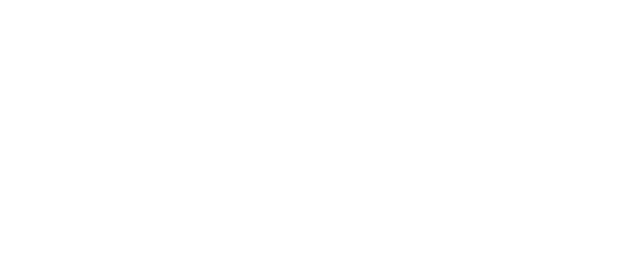
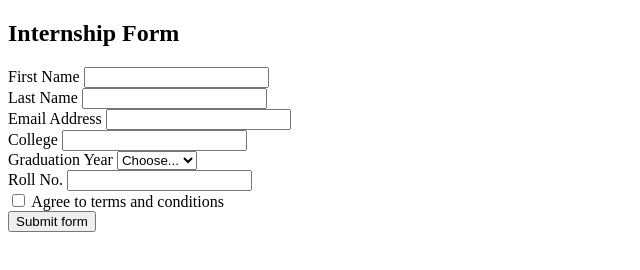
Before and after one commit to acciojob/bootstrap-form-easy-Arsh249, a website: page main.html in a window 1280 px wide. Shown: the whole page, without its empty margins (0-640 px from the left). Drawn offline with Linux system fonts and the light colour scheme.

Commit message:
created a submission

```diff
--- a/main.html
+++ b/main.html
@@ -8,6 +8,51 @@
 
 <body>
 	<!-- the entire body must be written by student -->
+	<form id="internship-form">
+        <h2>Internship Form</h2>
+        <div>
+            <label for="first-name-input">First Name</label>
+            <input type="text" id="first-name-input">
+            <span class="error" id="first-name-error">First name required!</span>
+        </div>
+        <div>
+            <label for="last-name-input">Last Name</label>
+            <input type="text" id="last-name-input">
+            <span class="error" id="last-name-error">Last name required!</span>
+        </div>
+        <div>
+            <label for="email-input">Email Address</label>
+            <input type="email" id="email-input">
+            <span class="error" id="email-error">Email required!</span>
+        </div>
+        <div>
+            <label for="college-input">College</label>
+            <input type="text" id="college-input">
+            <span class="error" id="college-error">Please provide a valid college.</span>
+        </div>
+        <div>
+            <label for="graduation-year-input">Graduation Year</label>
+            <select id="graduation-year-input">
+                <option value="">Choose...</option>
+                <option value="2020">2020</option>
+                <option value="2021">2021</option>
+                <option value="2022">2022</option>
+                <option value="2023">2023</option>
+            </select>
+            <span class="error" id="graduation-year-error">Please select a valid Graduation Year.</span>
+        </div>
+        <div>
+            <label for="roll-no-input">Roll No.</label>
+            <input type="text" id="roll-no-input">
+            <span class="error" id="roll-no-error">Please provide a valid Roll no.</span>
+        </div>
+        <div>
+            <input type="checkbox" id="conditions-checkbox">
+            <label for="conditions-checkbox">Agree to terms and conditions</label>
+            <span class="error" id="conditions-error">You must agree before submitting.</span>
+        </div>
+        <button type="button" onclick="validateForm()">Submit form</button>
+    </form>
     <script type="text/javascript" src="./script.js">
 </script>
 
--- a/script.js
+++ b/script.js
@@ -1 +1,65 @@
-//your code here
+ function validateForm() {
+            let isValid = true;
+
+            const firstName = document.getElementById('first-name-input').value.trim();
+            const lastName = document.getElementById('last-name-input').value.trim();
+            const email = document.getElementById('email-input').value.trim();
+            const college = document.getElementById('college-input').value.trim();
+            const graduationYear = document.getElementById('graduation-year-input').value;
+            const rollNo = document.getElementById('roll-no-input').value.trim();
+            const conditions = document.getElementById('conditions-checkbox').checked;
+
+            if (!firstName) {
+                document.getElementById('first-name-error').style.display = 'inline';
+                isValid = false;
+            } else {
+                document.getElementById('first-name-error').style.display = 'none';
+            }
+
+            if (!lastName) {
+                document.getElementById('last-name-error').style.display = 'inline';
+                isValid = false;
+            } else {
+                document.getElementById('last-name-error').style.display = 'none';
+            }
+
+            if (!email) {
+                document.getElementById('email-error').style.display = 'inline';
+                isValid = false;
+            } else {
+                document.getElementById('email-error').style.display = 'none';
+            }
+
+            if (!college) {
+                document.getElementById('college-error').style.display = 'inline';
+                isValid = false;
+            } else {
+                document.getElementById('college-error').style.display = 'none';
+            }
+
+            if (!graduationYear) {
+                document.getElementById('graduation-year-error').style.display = 'inline';
+                isValid = false;
+            } else {
+                document.getElementById('graduation-year-error').style.display = 'none';
+            }
+
+            if (!rollNo) {
+                document.getElementById('roll-no-error').style.display = 'inline';
+                isValid = false;
+            } else {
+                document.getElementById('roll-no-error').style.display = 'none';
+            }
+
+            if (!conditions) {
+                document.getElementById('conditions-error').style.display = 'inline';
+                isValid = false;
+            } else {
+                document.getElementById('conditions-error').style.display = 'none';
+            }
+
+            if (isValid) {
+                alert("Form submitted successfully!");
+                // Add form submission logic here
+            }
+        }
--- a/styles.css
+++ b/styles.css
@@ -1,2 +1,4 @@
-
-/* Your CSS Code here. */
+.error {
+     color: red;
+     display: none;
+ }
```
